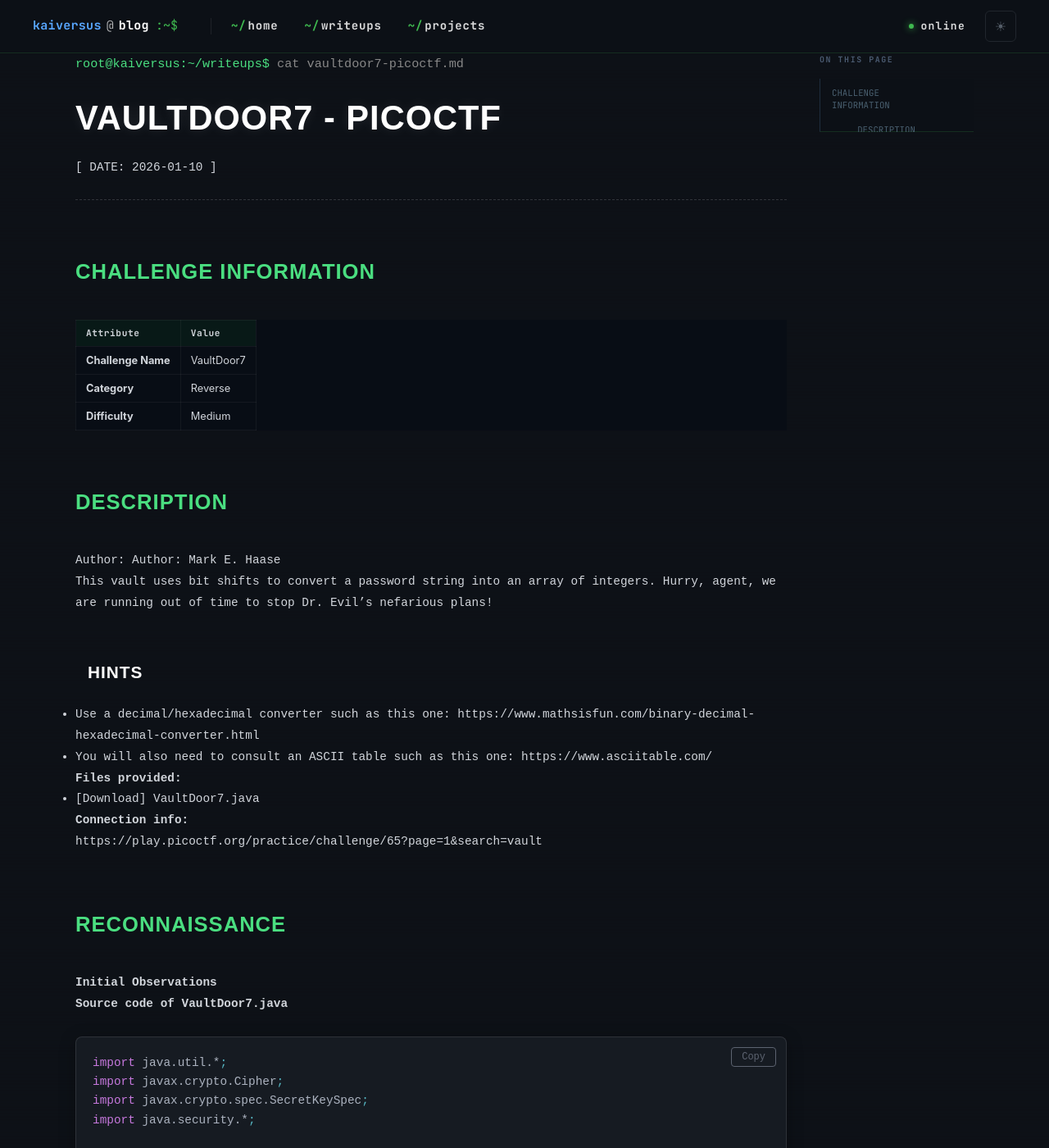
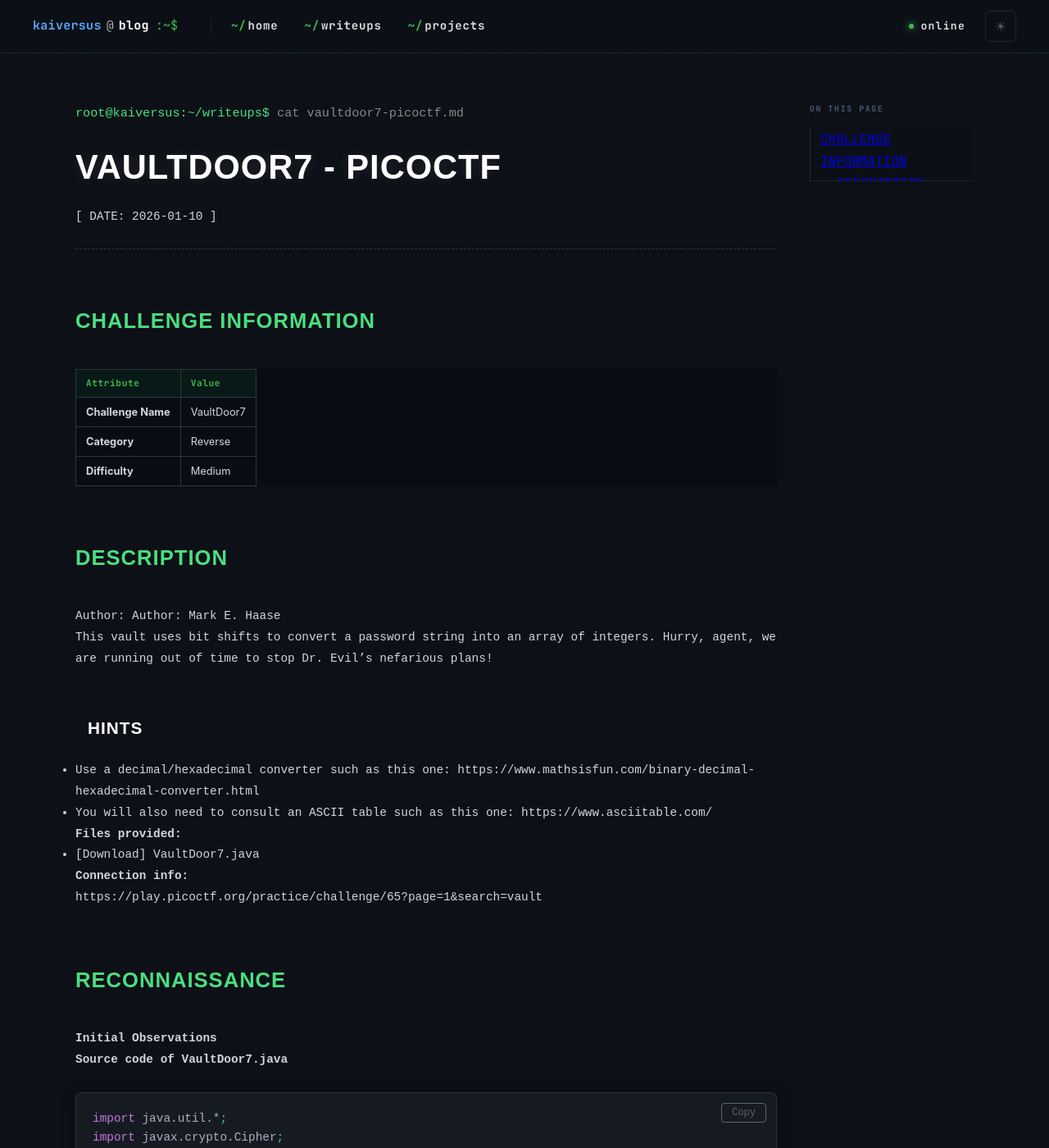
Before and after one commit to kaiversus/kaiversus.github.io, a Jekyll site: the page built from _writeups/vault-door-7_pico/vault-door-7_pico.md, in a window 1280 px wide and 1400 px high. Shown: the whole window at 82% size. Built offline with Jekyll 4.4.1, drawn with Linux system fonts in a browser that asks for light colours.

Commit message:
Update style.css

```diff
--- a/assets/css/style.css
+++ b/assets/css/style.css
@@ -611,8 +611,8 @@
 }
 
 /* ============================================================
-   GLOBAL PATCH — paste at the VERY END of assets/css/style.css
-   Covers: light mode + TOC sidebar + table fixes (both themes)
+   PATCH — Dán đoạn này vào CUỐI assets/css/style.css
+   (xóa hết phần GLOBAL PATCH cũ trước, rồi paste cái này vào)
    ============================================================ */
 
 /* ━━━━━━━━━━━━━━━━━━━━━━━━━━━━━━━━━━━━━━━━
@@ -623,17 +623,15 @@
   align-items: flex-start !important;
   gap: 40px !important;
   max-width: 1160px !important;
-  margin: 0 auto !important;
+  margin: 60px auto !important;
   padding: 0 32px !important;
 }
 
-/* Content: flex-shrink so it never bleeds into TOC */
 .writeup-content {
   flex: 1 1 0 !important;
   min-width: 0 !important;
 }
 
-/* Images: never overflow column */
 .writeup-content img {
   max-width: 100% !important;
   height: auto !important;
@@ -641,12 +639,12 @@
 }
 
 /* ━━━━━━━━━━━━━━━━━━━━━━━━━━━━━━━━━━━━━━━━
-   2. TOC SIDEBAR — clean, slim, no scrollbar
+   2. TOC SIDEBAR
    ━━━━━━━━━━━━━━━━━━━━━━━━━━━━━━━━━━━━━━━━ */
 .writeup-sidebar {
-  width: 188px !important;
-  min-width: 188px !important;
-  max-width: 188px !important;
+  width: 200px !important;
+  min-width: 200px !important;
+  max-width: 200px !important;
   flex-shrink: 0 !important;
 }
 
@@ -665,7 +663,6 @@
 }
 .toc-wrapper::-webkit-scrollbar { display: none !important; }
 
-/* "ON THIS PAGE" label */
 .toc-title {
   font-family: 'JetBrains Mono', monospace !important;
   font-size: 0.62rem !important;
@@ -680,24 +677,31 @@
 }
 html.light .toc-title { color: #8a7a60 !important; }
 
-/* nav container: left border as the visual */
 #custom-toc {
   display: flex !important;
   flex-direction: column !important;
   gap: 0 !important;
   border-left: 1px solid #1e2d3d !important;
-  padding-left: 14px !important;
+  padding-left: 12px !important;
   margin: 0 !important;
+  list-style: none !important;
 }
 html.light #custom-toc { border-left-color: #c8bfaa !important; }
 
-/* TOC links */
+/* Reset mọi style cũ trước */
+.toc-link,
+#custom-toc .toc-link,
+#custom-toc a.toc-link {
+  all: revert !important;
+}
+
+/* Áp dụng style mới */
 .toc-link {
   display: block !important;
   font-family: 'JetBrains Mono', monospace !important;
   font-size: 0.67rem !important;
   font-weight: 400 !important;
-  line-height: 1.45 !important;
+  line-height: 1.5 !important;
   padding: 4px 0 !important;
   color: #3a4d5e !important;
   text-decoration: none !important;
@@ -705,37 +709,52 @@
   background: none !important;
   box-shadow: none !important;
   transition: color 0.18s !important;
+  /* Quan trọng: cho chữ tự xuống dòng */
   white-space: normal !important;
   word-break: break-word !important;
+  overflow-wrap: break-word !important;
+  max-width: 100% !important;
+  width: 100% !important;
 }
+
 .toc-link:hover {
   color: #c8cdd6 !important;
   background: none !important;
   border: none !important;
   text-decoration: none !important;
+  padding-left: 0 !important;
 }
+
 .toc-link.h2 {
   color: #4a6070 !important;
+  font-weight: 700 !important;
   margin-top: 6px !important;
+  font-size: 0.67rem !important;
 }
+
 .toc-link.h3 {
-  padding-left: 12px !important;
+  padding-left: 10px !important;
   font-size: 0.62rem !important;
   color: #334455 !important;
+  font-weight: 400 !important;
 }
+
 .toc-link.active { color: #3fb950 !important; }
 
 html.light .toc-link       { color: #9a8a70 !important; }
-html.light .toc-link:hover { color: #2a2520 !important; background: none !important; }
+html.light .toc-link:hover { color: #2a2520 !important; }
 html.light .toc-link.h2    { color: #8a7a60 !important; }
 html.light .toc-link.h3    { color: #aa9a80 !important; }
 html.light .toc-link.active{ color: #1e6e28 !important; }
 
+@media (max-width: 900px) {
+  .writeup-container { flex-direction: column; }
+  .writeup-sidebar { display: none; }
+}
+
 /* ━━━━━━━━━━━━━━━━━━━━━━━━━━━━━━━━━━━━━━━━
-   3. TABLES — compact, both themes
+   3. TABLES — 1 rule duy nhất, không xung đột
    ━━━━━━━━━━━━━━━━━━━━━━━━━━━━━━━━━━━━━━━━ */
-
-/* Tables — horizontal scroll, không mất cột */
 .writeup-content table {
   display: block !important;
   width: 100% !important;
@@ -747,18 +766,20 @@
   -webkit-overflow-scrolling: touch;
   scrollbar-width: thin;
 }
-/* But allow cells to wrap internally */
+
 .writeup-content th,
 .writeup-content td {
-  padding: 7px 12px !important;
+  padding: 8px 12px !important;
   vertical-align: top !important;
-  white-space: normal !important;   /* wrap text inside cells */
+  white-space: normal !important;
   word-break: break-word !important;
   min-width: 80px;
   font-family: -apple-system, BlinkMacSystemFont, 'Segoe UI', sans-serif !important;
   font-size: 0.8rem !important;
   line-height: 1.5 !important;
+  border: 1px solid #30363d !important;
 }
+
 .writeup-content th {
   font-family: 'JetBrains Mono', monospace !important;
   font-size: 0.7rem !important;
@@ -766,9 +787,10 @@
   letter-spacing: 0.05em !important;
   white-space: nowrap !important;
   vertical-align: middle !important;
+  background: rgba(0,255,65,0.05) !important;
+  color: #3fb950 !important;
 }
 
-/* Table scrollbar: thin, subtle */
 .writeup-content table::-webkit-scrollbar { height: 4px; }
 .writeup-content table::-webkit-scrollbar-track { background: transparent; }
 .writeup-content table::-webkit-scrollbar-thumb { background: #2a3a4a; border-radius: 2px; }
@@ -784,41 +806,22 @@
 html.light .terminal-prompt          { color: #7a6a50; }
 html.light .writeup-meta             { color: #7a6a50; }
 
-/* Light tables */
 html.light .writeup-content table    { background: #f0e9d8 !important; }
 html.light .writeup-content th       { background: #ddd8c4 !important; color: #1e6e28 !important; border-color: #c8bfaa !important; }
 html.light .writeup-content td       { color: #2a2520 !important; border-color: #c8bfaa !important; }
 html.light .writeup-content tr:nth-child(even) td { background: rgba(0,0,0,0.03) !important; }
 
-/* Light code blocks */
 html.light .writeup-content div.highlight,
 html.light .writeup-content > pre    { background: #e8e0cc !important; border: 1px solid #c8bfaa !important; }
 html.light .writeup-content div.highlight pre { background: transparent !important; }
 html.light .writeup-content pre code { color: #2a2520 !important; }
 
-/* Light syntax */
-html.light .writeup-content .highlight .c,
-html.light .writeup-content .highlight .cm,
-html.light .writeup-content .highlight .c1 { color: #888070 !important; font-style: italic; }
-html.light .writeup-content .highlight .k,
-html.light .writeup-content .highlight .kd,
-html.light .writeup-content .highlight .kn { color: #7c3aad !important; }
-html.light .writeup-content .highlight .s,
-html.light .writeup-content .highlight .s1,
-html.light .writeup-content .highlight .s2 { color: #3a7a30 !important; }
-html.light .writeup-content .highlight .nf { color: #1a5ea0 !important; }
-html.light .writeup-content .highlight .m,
-html.light .writeup-content .highlight .mi { color: #a05020 !important; }
-
-/* Light inline code */
 html.light .writeup-content p code,
 html.light .writeup-content li code,
 html.light .writeup-content td code  { background: rgba(0,0,0,0.07) !important; color: #8a5800 !important; }
 
-/* Light links */
 html.light .writeup-content a        { color: #1e6e28; }
 html.light .writeup-content a:hover  { background: rgba(30,110,40,0.08); color: #0a3a10; }
 
-/* Light copy button */
 html.light .writeup-content .copy-btn       { background: rgba(0,0,0,0.06); border-color: #c8bfaa; color: #6a6050; }
 html.light .writeup-content .copy-btn:hover { background: #1e6e28; color: #fff; border-color: #1e6e28; }
```
